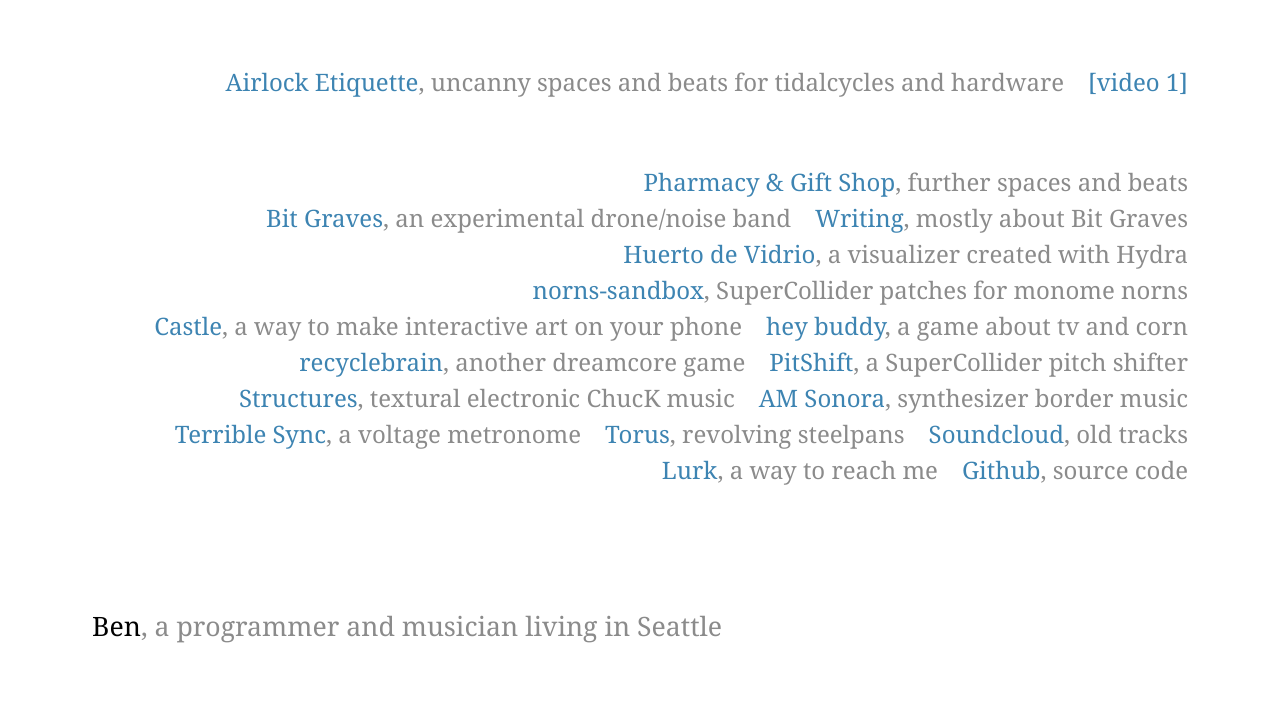
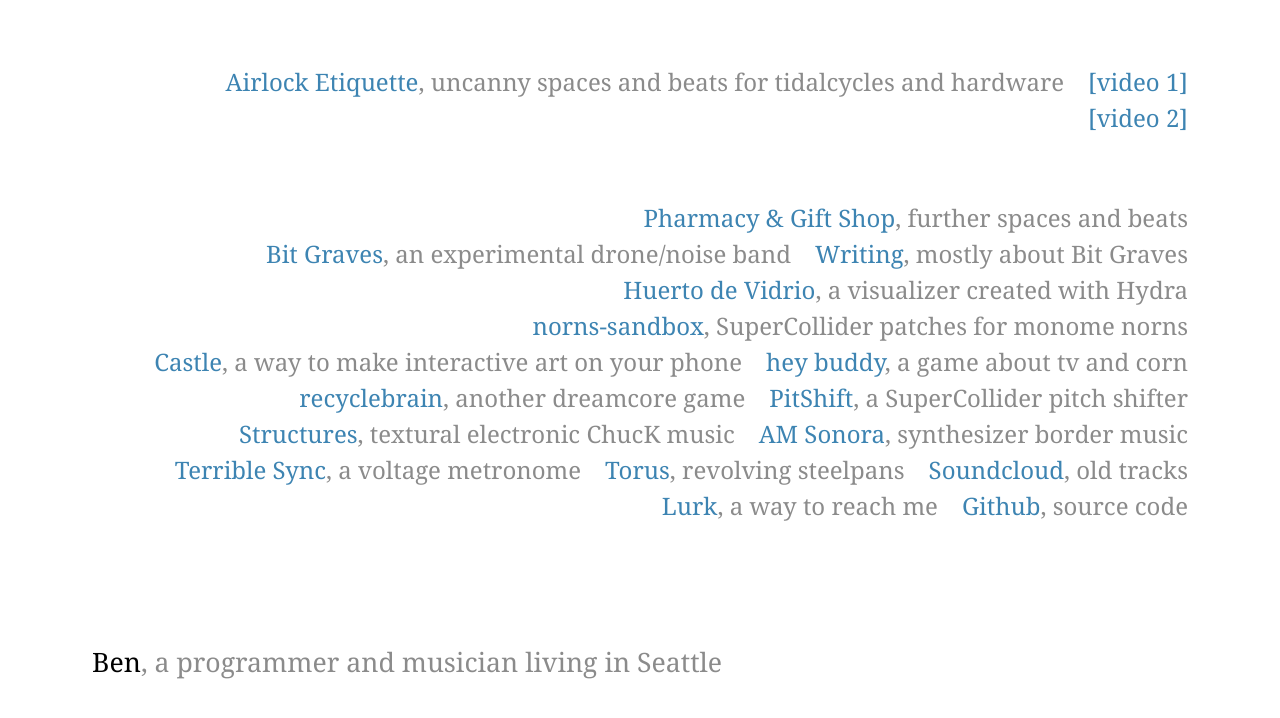
Before and after one commit to terribleben/tb-www, a React (Create React App) app: page / in a window 1280 px wide. Shown: the top 718 px of the page. Built offline with nearby package versions, Linux system fonts and the light colour scheme; the HTML template or start-up script is replaced by a standard one.

Commit message:
add landscape with malware visualizer

```diff
--- a/src/App.js
+++ b/src/App.js
@@ -13,6 +13,10 @@
       },
       {
         name: "[video 1]",
+        url: "https://youtu.be/q6SVdaqNym4"
+      },
+      {
+        name: "[video 2]",
         url: "https://youtu.be/-ajTuql8ZVU"
       }
     ]
```
